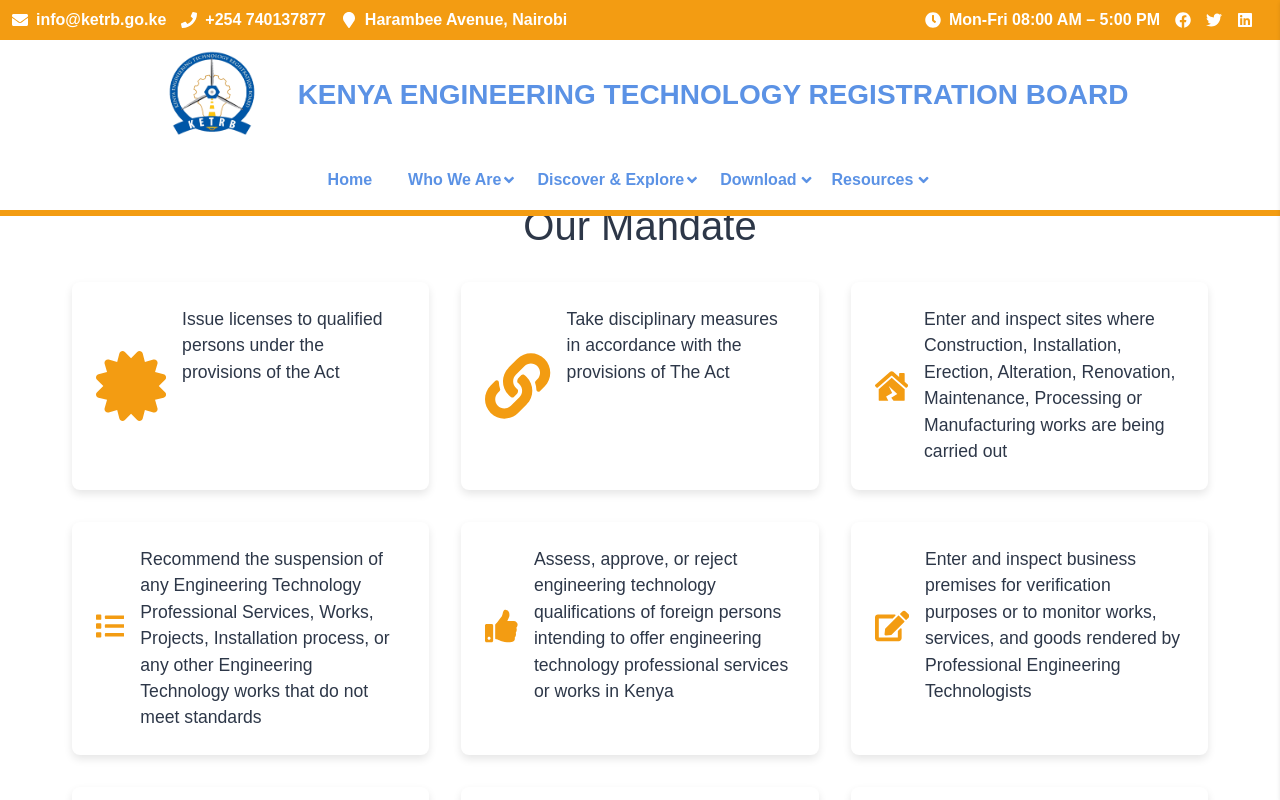
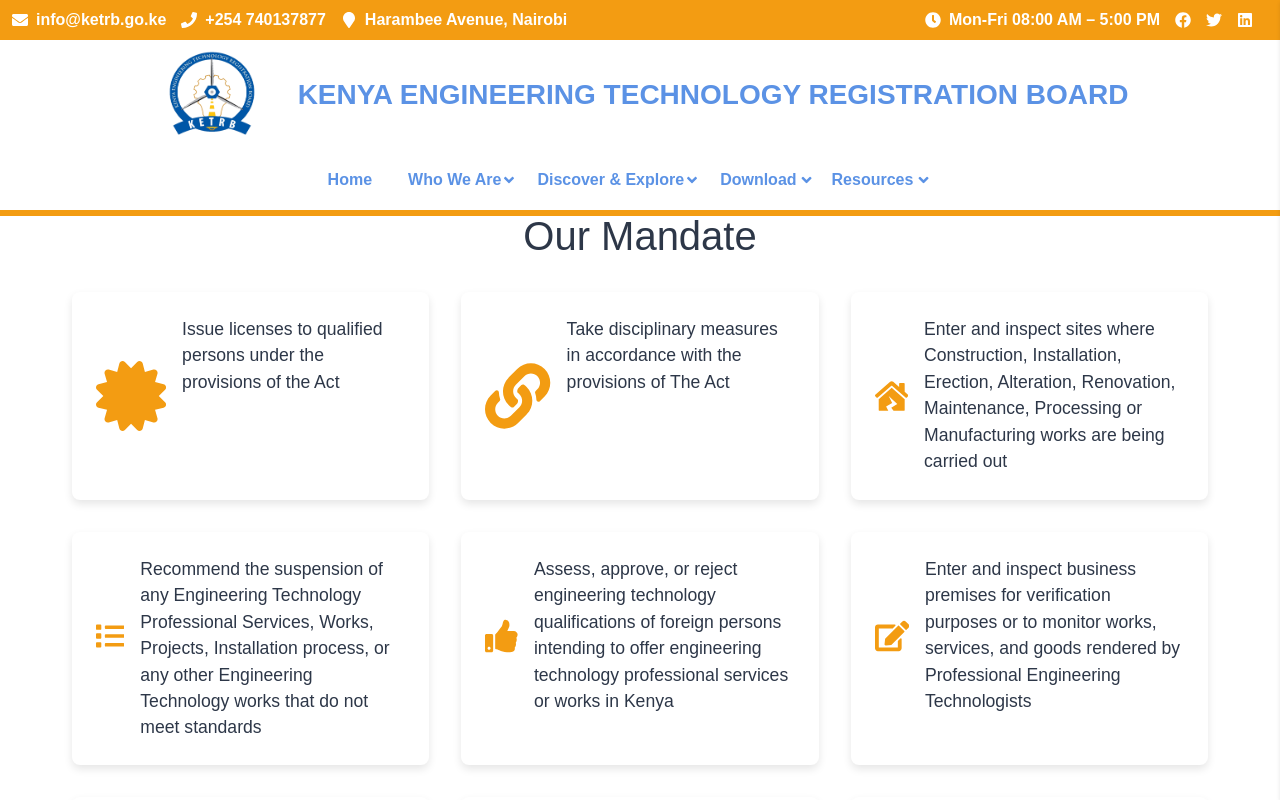
Before and after one commit to tmm-tech/KETRB, a React (Create React App) app in the folder ketrb-frontend/: page /our-mandate in a window 1280 px wide. Shown: the top 800 px of the page. Built offline with nearby package versions, Linux system fonts and the light colour scheme; a web font is replaced by a local one.

Commit message:
Update MandatePage.jsx

```diff
--- a/ketrb-frontend/src/Page/MandatePage.jsx
+++ b/ketrb-frontend/src/Page/MandatePage.jsx
@@ -33,7 +33,7 @@
   return (
     <>
       <TopBar />
-      <div style={{ paddingTop: '170px' }} className="our-mandate">
+      <div style={{ paddingTop: '180px' }} className="our-mandate">
         <h1 id="page-title">Our Mandate</h1>
         <main>
           <div className="mandate-container">
```
